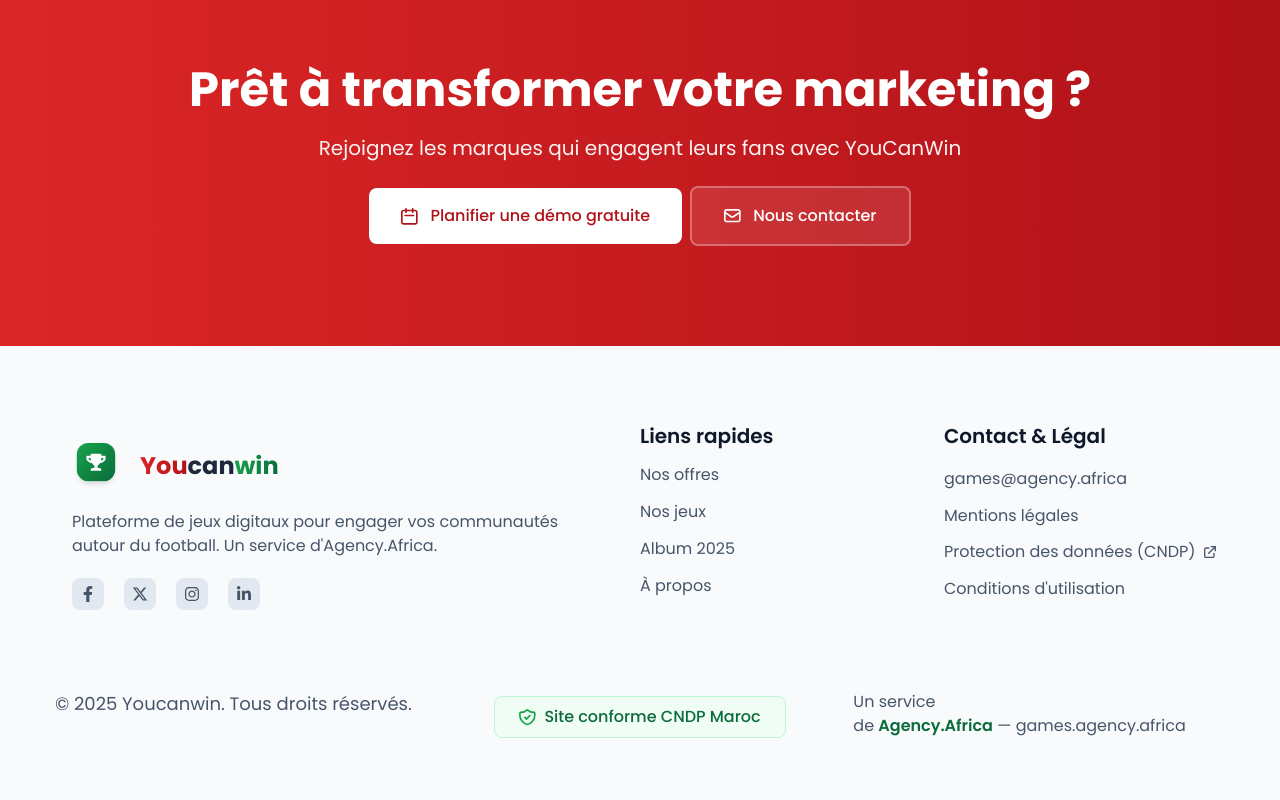
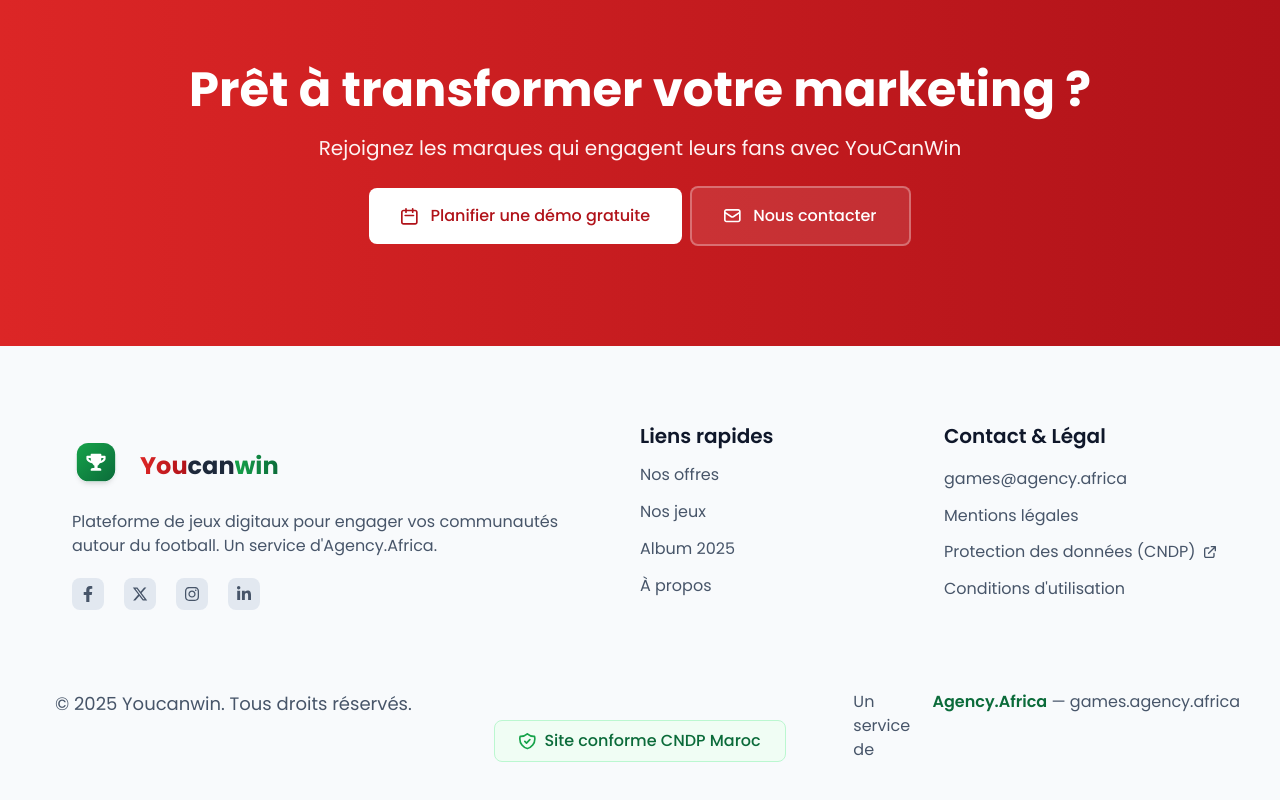
Before and after one commit to LatestPhysx/Challenge-VOID, a React (Vite) app: page / in a window 1280 px wide. Shown: the part 7137-7937 px from the top of the page. Built offline with nearby package versions, Linux system fonts and the light colour scheme.

Commit message:
Second Fix Of Layout

```diff
--- a/src/Components/Footer/Footer.tsx
+++ b/src/Components/Footer/Footer.tsx
@@ -49,8 +49,8 @@
                 <span className='flex items-end md:justify-center'>
                     <div className='py-2 px-6 flex flex-row gap-2 items-center justify-center bg-[#F0FDF4] border border-[#BBF7D0] rounded-lg text-[#0B6B3A] poppins-medium'><img src={GreenShield} alt="" /> Site conforme CNDP Maroc</div>
                 </span>
-                <span className=' whitespace-normal wrap-break-word items-start md:justify-center text-[#475569] poppins-regular'>
-                    Un service de&nbsp;<span className='text-[#0B6B3A] wrap-break-word  poppins-semibold'>Agency.Africa</span>&nbsp;—&nbsp;<a className='whitespace-normal wrap-break-word' target='_blank' href="http://games.agency.africa">games.agency.africa</a>
+                <span className='sm:flex whitespace-normal wrap-break-word items-start md:justify-center text-[#475569] poppins-regular'>
+                    Un service de&nbsp;<span className='text-[#0B6B3A] wrap-break-word poppins-semibold'>Agency.Africa</span>&nbsp;—&nbsp;<a className='whitespace-normal wrap-break-word' target='_blank' href="http://games.agency.africa">games.agency.africa</a>
                 </span>
             </div>
         </motion.div>
```
